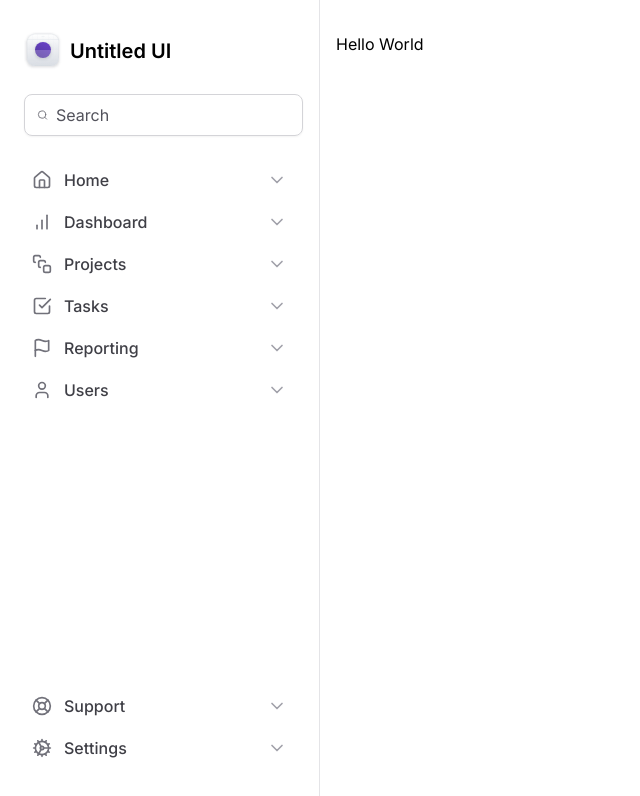
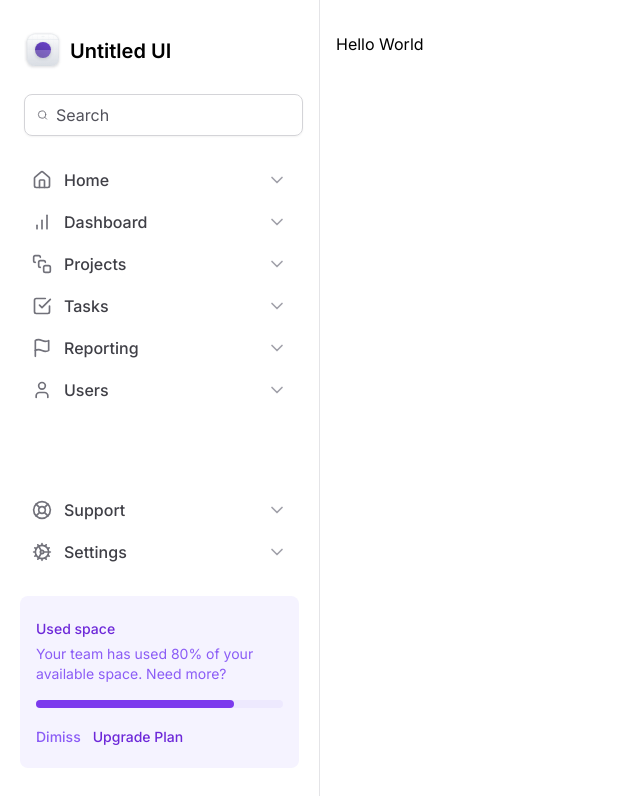
Before and after one commit to arthu0x07/dashboard-tailwind, a Next.js app: page / in a window 1280 px wide. Shown: the top 796 px of the page, without its empty margins (0-640 px from the left). Built offline with nearby package versions, Linux system fonts and the light colour scheme.

Commit message:
Feat: create a widget to display the space utilized by the team

```diff
--- /dev/null
+++ b/src/app/components/Sidebar/UsedSpaceWidget.tsx
@@ -0,0 +1,33 @@
+export function UsedSpaceWidget() {
+  return (
+    <div className="flex flex-col gap-4 rounded-lg bg-violet-50 px-4 py-5">
+      <div className="space-y-1">
+        <span className="text-sm font-medium leading-5 text-violet-700">
+          Used space
+        </span>
+        <p className="text-sm leading-5 text-violet-500">
+          Your team has used 80% of your available space. Need more?
+        </p>
+      </div>
+
+      <div className="h-2 rounded-full bg-violet-100">
+        <div className="h-2 w-[80%] rounded-full bg-violet-600"></div>
+      </div>
+
+      <div className="space-x-3">
+        <button
+          type="button"
+          className="text-sm font-medium text-violet-500 hover:text-violet-700"
+        >
+          Dimiss
+        </button>
+        <button
+          type="button"
+          className="text-sm font-medium text-violet-700 hover:text-violet-900"
+        >
+          Upgrade Plan
+        </button>
+      </div>
+    </div>
+  )
+}
--- a/src/app/components/Sidebar/index.tsx
+++ b/src/app/components/Sidebar/index.tsx
@@ -12,6 +12,7 @@
 
 import { Logo } from './Logo'
 import { NavItem } from './NavItem'
+import { UsedSpaceWidget } from './UsedSpaceWidget'
 
 export function Sidebar() {
   return (
@@ -42,6 +43,7 @@
           <NavItem title="Settings" icon={Cog} />
         </nav>
 
+        <UsedSpaceWidget />
       </div>
     </aside>
   )
```
